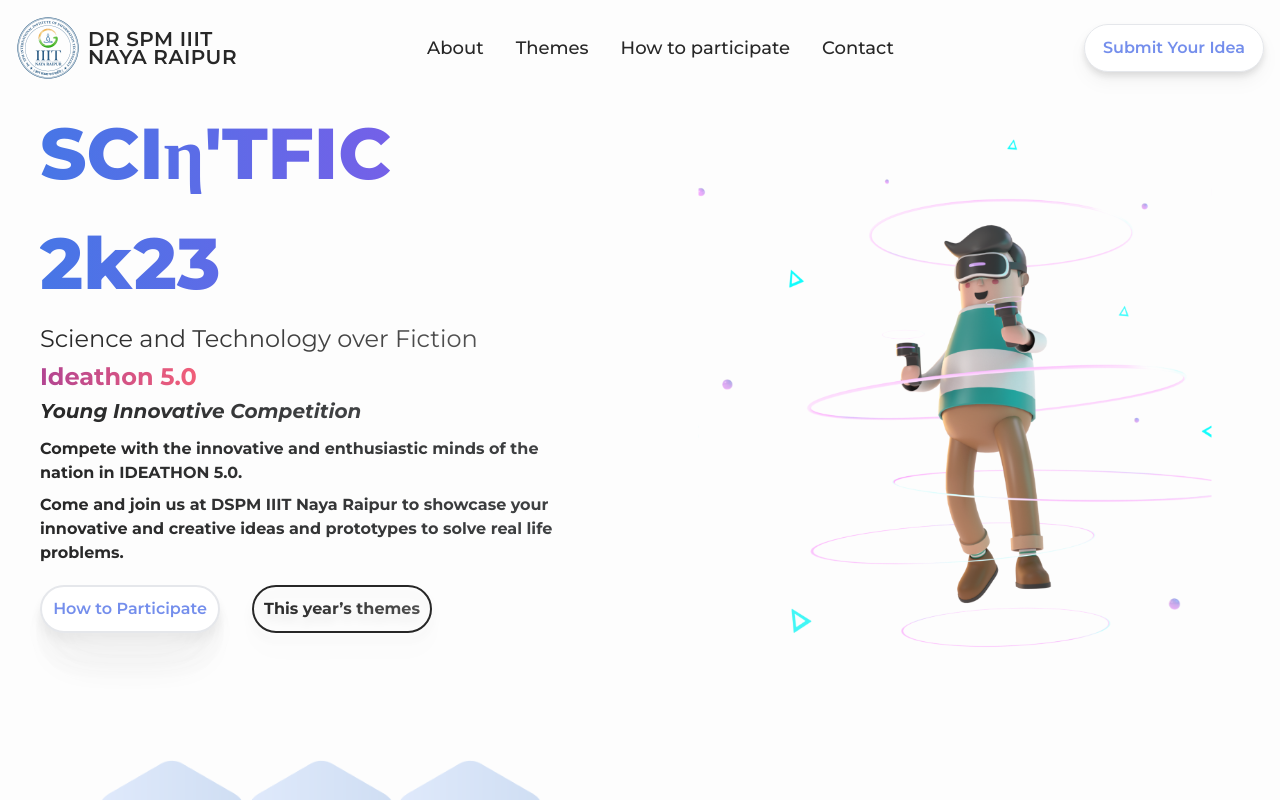
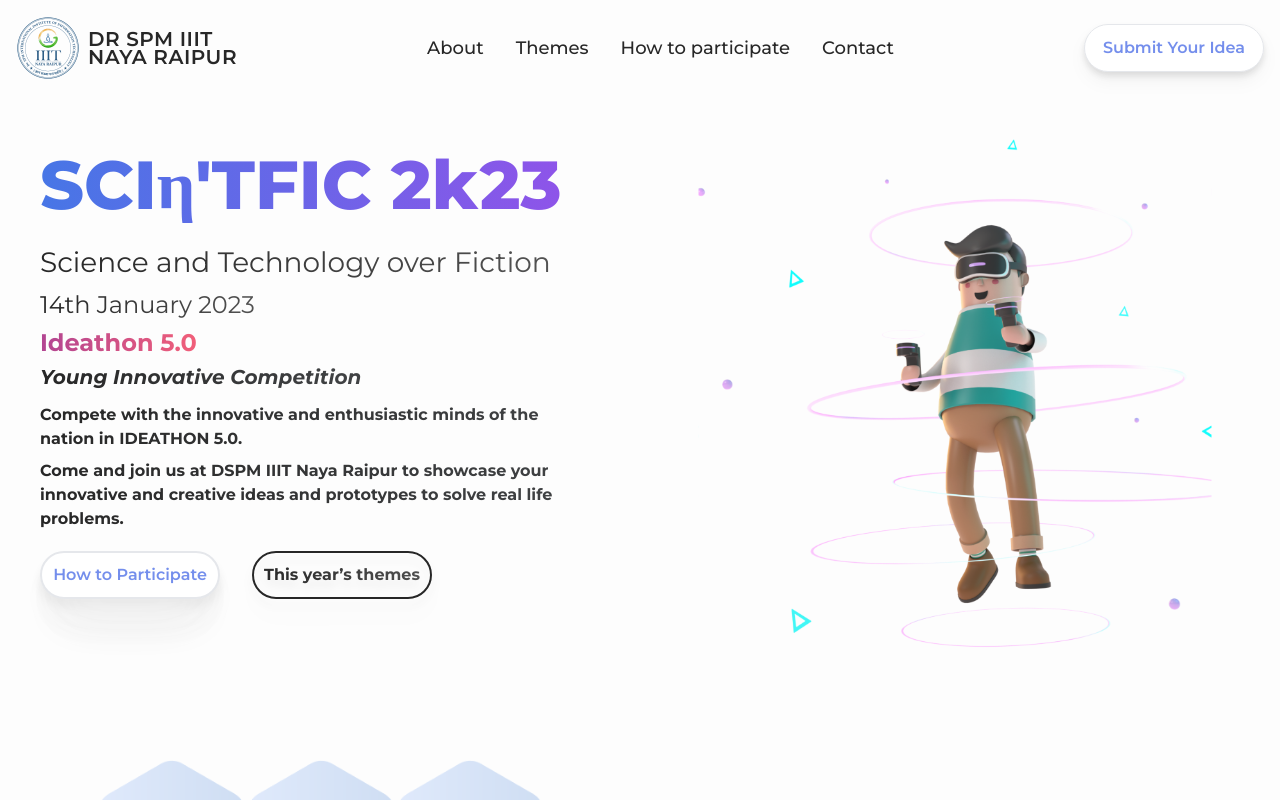
Before and after one commit to Deepesh76780/SCInTIFIC2k23-12, a React (Create React App) app: page / in a window 1280 px wide. Built offline with nearby package versions, Linux system fonts and the light colour scheme.

Commit message:
Date added

```diff
--- a/package.json
+++ b/package.json
@@ -1,6 +1,7 @@
 {
   "name": "scintfic",
   "version": "0.1.0",
+  "homepage": "http://scintfic.iiitnr.edu.in/",
   "private": true,
   "dependencies": {
     "@testing-library/jest-dom": "^5.16.5",
--- a/src/Components/LandingPage.jsx/HeroSection.jsx
+++ b/src/Components/LandingPage.jsx/HeroSection.jsx
@@ -9,12 +9,15 @@
       <div className="Back_Area">
         <div className="flex flex-col justify-center items-start h-[540px] px-10 rounded-xl MobileVersion">
           <div className="flex flex-col justify-start items-start  space-y-1">
-            <div className="font-extrabold text-transparent text-[4.5rem] bg-clip-text bg-gradient-to-r from-[#4776E6] to-[#8E54E9] SCIFISIZE">
+            <div className="font-extrabold text-transparent text-[4.25rem] bg-clip-text bg-gradient-to-r from-[#4776E6] to-[#8E54E9] SCIFISIZE">
               SCI<span id="eta">&#951;</span>
               <span id="prime">&#8242;</span>TFIC 2k23
             </div>
+            <div className="text-transparent text-[1.75rem] bg-clip-text bg-gradient-to-r from-[#272727] to-[#272727CC] TEXTSIZE">
+              Science and Technology over Fiction
+            </div>
             <div className="text-transparent text-[1.5rem] bg-clip-text bg-gradient-to-r from-[#272727] to-[#272727CC] TEXTSIZE">
-              Science and Technology over Fiction
+              14th January 2023
             </div>
             <div className="text-2xl text-transparent  bg-clip-text bg-gradient-to-r from-[#B24592] to-[#F15F79] font-bold">
               Ideathon 5.0
```
Also changed, not shown: 1 other file (tests, documents, lock files or other folders).
